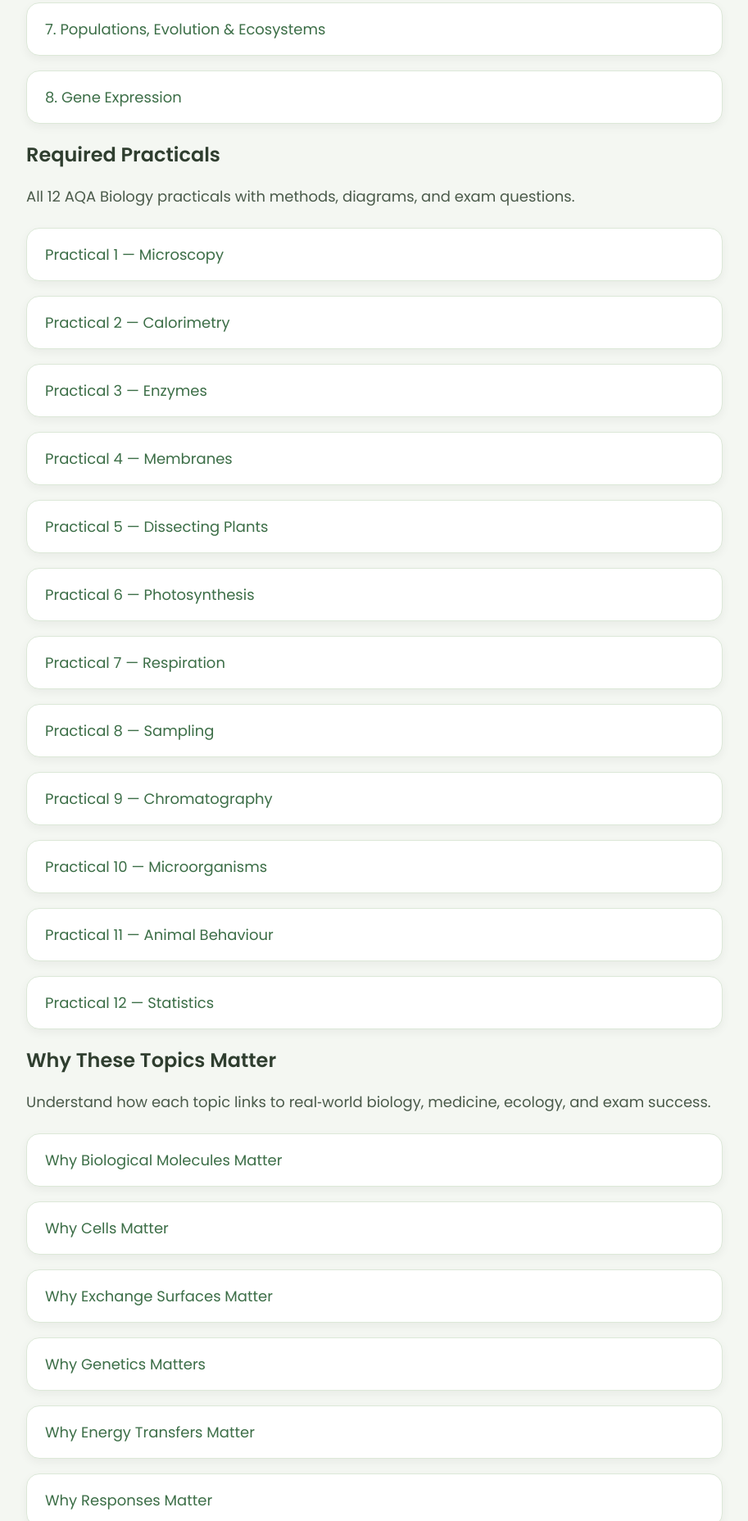
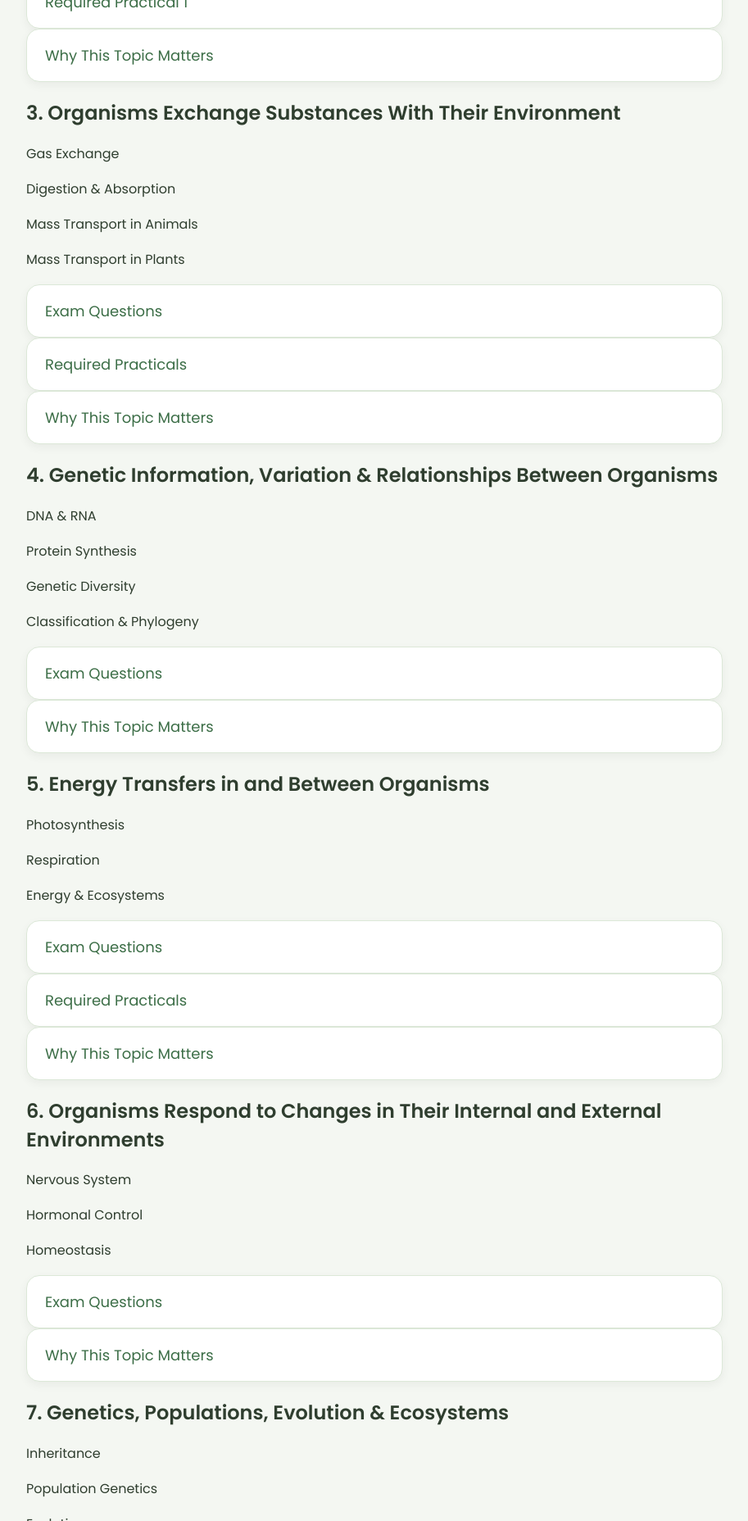
Before and after one commit to BioTutorPrep/BioTutorPrep, a plain HTML site: page index.html in a window 1280 px wide. Shown: the part 944-2800 px from the top of the page at 82% size, without its empty margins (183-1096 px from the left). Drawn offline with Linux system fonts and the light colour scheme.

Commit message:
Update index.html

```diff
--- a/index.html
+++ b/index.html
@@ -8,62 +8,98 @@
 <body>
 
   <h1>BioTutor</h1>
-  <p>Your personalised A‑Level Biology revision hub.</p>
+  <p>Your A‑Level Biology revision hub, aligned to AQA 7402.</p>
 
-  <!-- Course Selection -->
-  <h2>Select your course</h2>
+  <!-- 1. Biological Molecules -->
+  <h2>1. Biological Molecules</h2>
   <ul>
-    <li><a href="#aqa-bio">AQA A‑Level Biology</a></li>
+    <li>Carbohydrates</li>
+    <li>Lipids</li>
+    <li>Proteins</li>
+    <li>Enzymes</li>
+    <li>Water & Inorganic Ions</li>
   </ul>
+  <a href="biomolecules-questions.html">Exam Questions</a>
+  <a href="importance-biomolecules.html">Why This Topic Matters</a>
 
-  <!-- AQA Biology Section -->
-  <h2 id="aqa-bio">AQA A‑Level Biology Topics</h2>
-  <p>Choose a topic to explore subtopics, notes, questions, and practicals.</p>
+  <!-- 2. Cells -->
+  <h2>2. Cells</h2>
+  <ul>
+    <li>Cell Structure</li>
+    <li>Cell Division (Mitosis)</li>
+    <li>Cell Membranes & Transport</li>
+    <li>Immune System</li>
+  </ul>
+  <a href="cells-questions.html">Exam Questions</a>
+  <a href="practical1.html">Required Practical 1</a>
+  <a href="importance-cells.html">Why This Topic Matters</a>
 
+  <!-- 3. Organisms Exchange Substances With Their Environment -->
+  <h2>3. Organisms Exchange Substances With Their Environment</h2>
   <ul>
-    <li><a href="biomolecules.html">1. Biological Molecules</a></li>
-    <li><a href="cells.html">2. Cells</a></li>
-    <li><a href="exchange.html">3. Exchange and Transport</a></li>
-    <li><a href="genetics.html">4. Genetics, DNA & Variation</a></li>
-    <li><a href="energy.html">5. Energy Transfers</a></li>
-    <li><a href="organisms.html">6. Organisms Respond to Change</a></li>
-    <li><a href="populations.html">7. Populations, Evolution & Ecosystems</a></li>
-    <li><a href="gene-expression.html">8. Gene Expression</a></li>
+    <li>Gas Exchange</li>
+    <li>Digestion & Absorption</li>
+    <li>Mass Transport in Animals</li>
+    <li>Mass Transport in Plants</li>
   </ul>
+  <a href="exchange-questions.html">Exam Questions</a>
+  <a href="practical2.html">Required Practicals</a>
+  <a href="importance-exchange.html">Why This Topic Matters</a>
 
-  <!-- Practicals -->
-  <h2>Required Practicals</h2>
-  <p>All 12 AQA Biology practicals with methods, diagrams, and exam questions.</p>
+  <!-- 4. Genetic Information, Variation & Relationships -->
+  <h2>4. Genetic Information, Variation & Relationships Between Organisms</h2>
+  <ul>
+    <li>DNA & RNA</li>
+    <li>Protein Synthesis</li>
+    <li>Genetic Diversity</li>
+    <li>Classification & Phylogeny</li>
+  </ul>
+  <a href="genetics-questions.html">Exam Questions</a>
+  <a href="importance-genetics.html">Why This Topic Matters</a>
 
+  <!-- 5. Energy Transfers -->
+  <h2>5. Energy Transfers in and Between Organisms</h2>
   <ul>
-    <li><a href="practical1.html">Practical 1 — Microscopy</a></li>
-    <li><a href="practical2.html">Practical 2 — Calorimetry</a></li>
-    <li><a href="practical3.html">Practical 3 — Enzymes</a></li>
-    <li><a href="practical4.html">Practical 4 — Membranes</a></li>
-    <li><a href="practical5.html">Practical 5 — Dissecting Plants</a></li>
-    <li><a href="practical6.html">Practical 6 — Photosynthesis</a></li>
-    <li><a href="practical7.html">Practical 7 — Respiration</a></li>
-    <li><a href="practical8.html">Practical 8 — Sampling</a></li>
-    <li><a href="practical9.html">Practical 9 — Chromatography</a></li>
-    <li><a href="practical10.html">Practical 10 — Microorganisms</a></li>
-    <li><a href="practical11.html">Practical 11 — Animal Behaviour</a></li>
-    <li><a href="practical12.html">Practical 12 — Statistics</a></li>
+    <li>Photosynthesis</li>
+    <li>Respiration</li>
+    <li>Energy & Ecosystems</li>
   </ul>
+  <a href="energy-questions.html">Exam Questions</a>
+  <a href="practical6.html">Required Practicals</a>
+  <a href="importance-energy.html">Why This Topic Matters</a>
 
-  <!-- Importance Section -->
-  <h2>Why These Topics Matter</h2>
-  <p>Understand how each topic links to real‑world biology, medicine, ecology, and exam success.</p>
+  <!-- 6. Organisms Respond to Changes -->
+  <h2>6. Organisms Respond to Changes in Their Internal and External Environments</h2>
+  <ul>
+    <li>Nervous System</li>
+    <li>Hormonal Control</li>
+    <li>Homeostasis</li>
+  </ul>
+  <a href="responses-questions.html">Exam Questions</a>
+  <a href="importance-responses.html">Why This Topic Matters</a>
 
+  <!-- 7. Genetics, Populations, Evolution & Ecosystems -->
+  <h2>7. Genetics, Populations, Evolution & Ecosystems</h2>
   <ul>
-    <li><a href="importance-biomolecules.html">Why Biological Molecules Matter</a></li>
-    <li><a href="importance-cells.html">Why Cells Matter</a></li>
-    <li><a href="importance-exchange.html">Why Exchange Surfaces Matter</a></li>
-    <li><a href="importance-genetics.html">Why Genetics Matters</a></li>
-    <li><a href="importance-energy.html">Why Energy Transfers Matter</a></li>
-    <li><a href="importance-organisms.html">Why Responses Matter</a></li>
-    <li><a href="importance-populations.html">Why Populations & Evolution Matter</a></li>
-    <li><a href="importance-gene-expression.html">Why Gene Expression Matters</a></li>
+    <li>Inheritance</li>
+    <li>Population Genetics</li>
+    <li>Evolution</li>
+    <li>Ecosystems</li>
   </ul>
+  <a href="populations-questions.html">Exam Questions</a>
+  <a href="practical8.html">Required Practicals</a>
+  <a href="importance-populations.html">Why This Topic Matters</a>
+
+  <!-- 8. The Control of Gene Expression -->
+  <h2>8. The Control of Gene Expression</h2>
+  <ul>
+    <li>Gene Regulation</li>
+    <li>Mutations</li>
+    <li>Cancer</li>
+    <li>Genetic Technologies</li>
+  </ul>
+  <a href="gene-expression-questions.html">Exam Questions</a>
+  <a href="importance-gene-expression.html">Why This Topic Matters</a>
 
 </body>
 </html>
```
